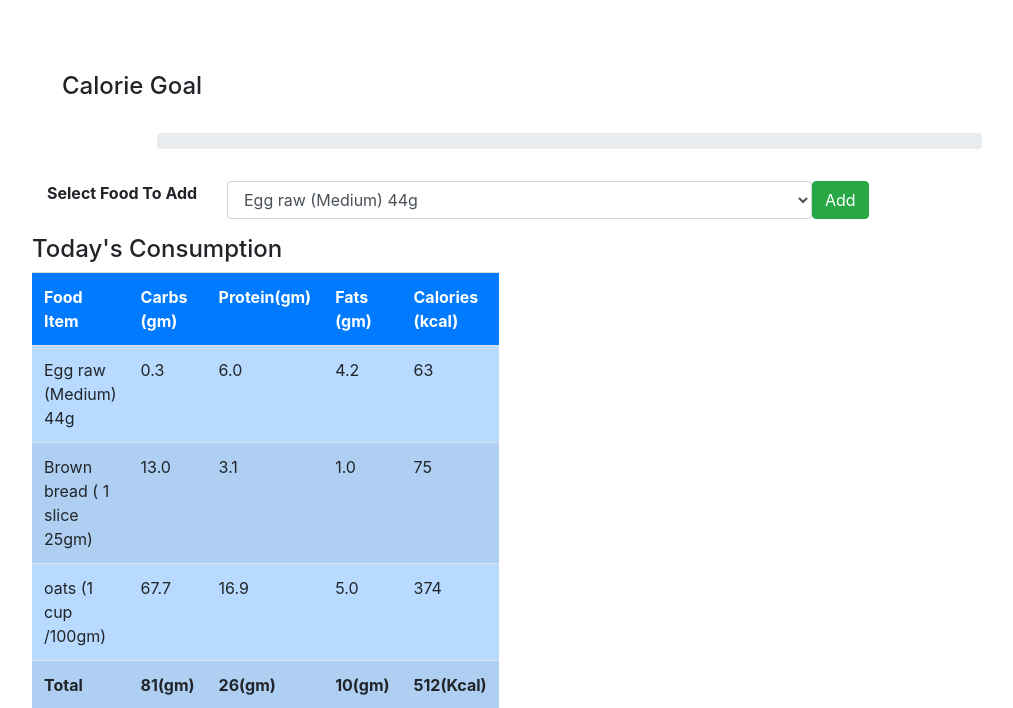
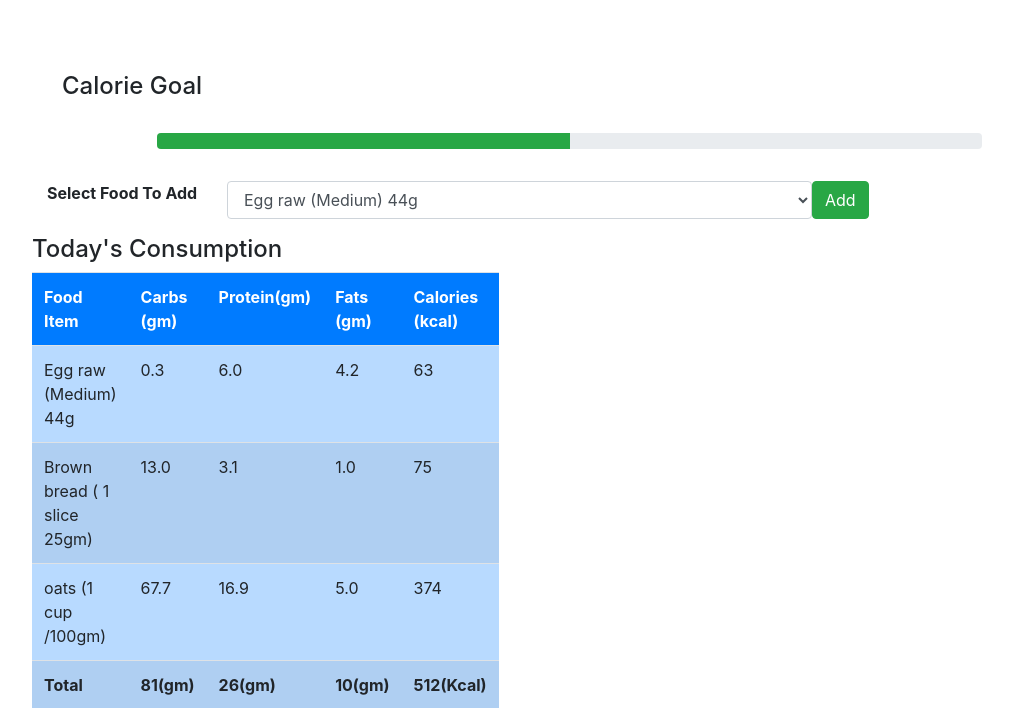
Before and after one commit to Shaharia-SE/CreatingFoodModel, a Django app: page / in a window 1280 px wide. Shown: the top 708 px of the page, without its empty margins (23-1036 px from the left). Run offline with Django 3.2, Linux system fonts and the light colour scheme; a user stored in the database is signed in; data comes from the database, SQL or seed files in the repository.

Commit message:
foodchart

```diff
--- a/myapp/templates/myapp/index.html
+++ b/myapp/templates/myapp/index.html
@@ -15,7 +15,7 @@
     <div class="row">
         <div class="col-md-9 offset-1">
             <div class="progress">
-                <div class="progress-bar bg-success" role="progressbar" style="width: 0%" aria-valuenow="0"
+                <div class="progress-bar bg-success" role="progressbar" style="width: 50%" aria-valuenow="0"
                      aria-valuemin="0" aria-valuemax="0">
 
                 </div>
@@ -115,6 +115,6 @@
     document.getElementById("totalFats").innerHTML = '<b>' + fats + '(gm)</b>';
     document.getElementById("totalCalories").innerHTML = '<b>' + calories + '(Kcal)</b>';
 
-
+    var calPer = (calories / 2000) * 100;
 </script>
 </html>
```
